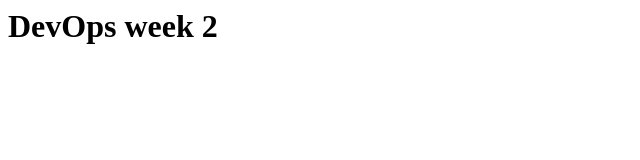
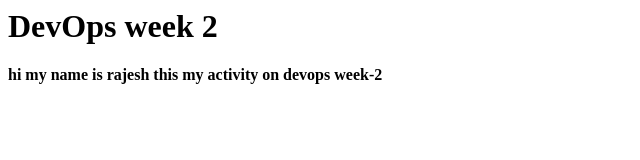
Before and after one commit to Rajeshkumar8967/DevOps-Week-02, a plain HTML site: page index.html in a window 1280 px wide. Shown: the whole page, without its empty margins (0-640 px from the left). Drawn offline with Linux system fonts and the light colour scheme.

Commit message:
description add on index.html

```diff
--- a/index.html
+++ b/index.html
@@ -1 +1,2 @@
 <h1> DevOps week 2 </h1>
+<b>hi my name is rajesh this my activity on devops week-2</b>
```
